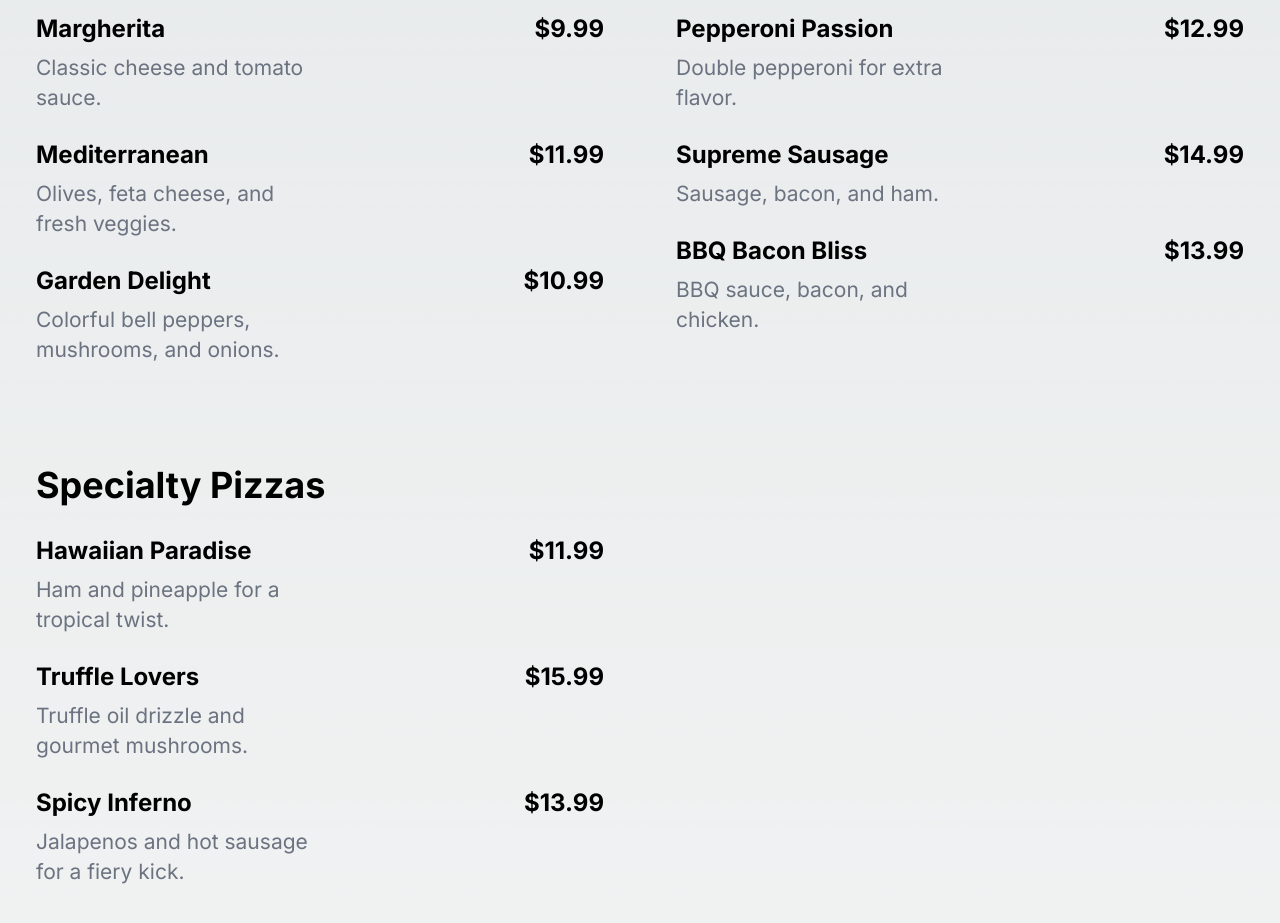
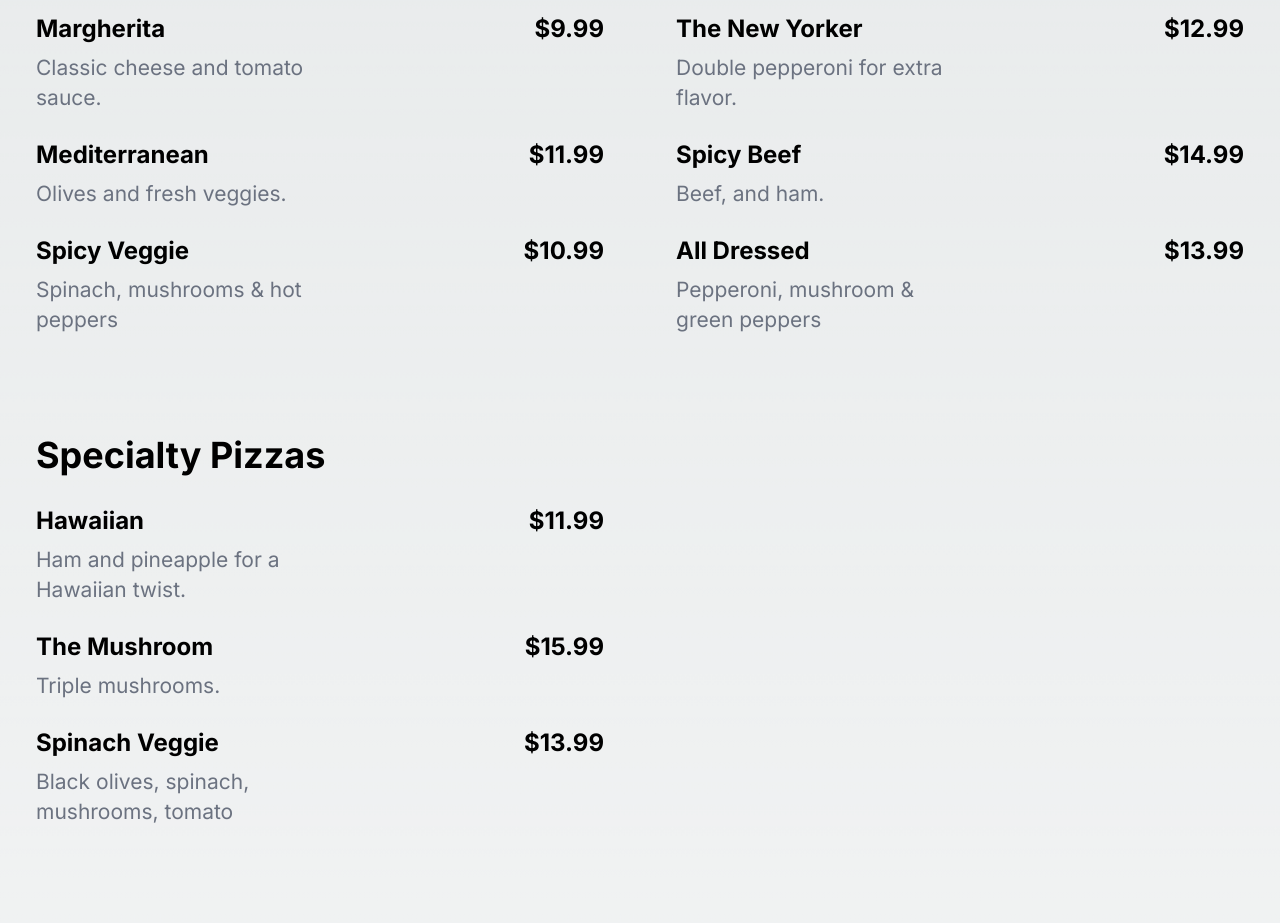
Before and after one commit to royce-c/pizza-shop, a Next.js app: page /test2 in a window 1280 px wide. Shown: the part 2640-3563 px from the top of the page. Built offline with nearby package versions, Linux system fonts and the light colour scheme.

Commit message:
updated menu items

```diff
--- a/src/app/test2/page.tsx
+++ b/src/app/test2/page.tsx
@@ -133,7 +133,7 @@ export default function Component() {
               <div className="space-y-2">
                 <h3 className="text-xl font-bold">Hawaiian</h3>
                 <p className="text-sm text-gray-500 dark:text-gray-400">
-                  Every House Pizza starts with hand tossed dough topped with
+                  Every Hawaiian Pizza starts with hand tossed dough topped with
                   our signature sauce and mozzarella
                 </p>
                 <p className="text-xl font-bold">$11.99</p>
@@ -211,7 +211,7 @@ export default function Component() {
                     <div className="space-y-1">
                       <h4 className="font-bold">Mediterranean</h4>
                       <p className="text-sm text-gray-500 peer-rtl:justify-end peer-rtl:text-right dark:text-gray-400">
-                        Olives, feta cheese, and fresh veggies.
+                        Olives and fresh veggies.
                       </p>
                     </div>
                     <div className="self-start justify-self-end font-bold">
@@ -220,9 +220,9 @@ export default function Component() {
                   </div>
                   <div className="grid grid-cols-2 items-start gap-4">
                     <div className="space-y-1">
-                      <h4 className="font-bold">Garden Delight</h4>
+                      <h4 className="font-bold">Spicy Veggie</h4>
                       <p className="text-sm text-gray-500 peer-rtl:justify-end peer-rtl:text-right dark:text-gray-400">
-                        Colorful bell peppers, mushrooms, and onions.
+                        Spinach, mushrooms & hot peppers
                       </p>
                     </div>
                     <div className="self-start justify-self-end font-bold">
@@ -236,7 +236,7 @@ export default function Component() {
                 <div className="grid gap-4 my-4">
                   <div className="grid grid-cols-2 items-start gap-4">
                     <div className="space-y-1">
-                      <h4 className="font-bold">Pepperoni Passion</h4>
+                      <h4 className="font-bold">The New Yorker</h4>
                       <p className="text-sm text-gray-500 peer-rtl:justify-end peer-rtl:text-right dark:text-gray-400">
                         Double pepperoni for extra flavor.
                       </p>
@@ -247,9 +247,9 @@ export default function Component() {
                   </div>
                   <div className="grid grid-cols-2 items-start gap-4">
                     <div className="space-y-1">
-                      <h4 className="font-bold">Supreme Sausage</h4>
+                      <h4 className="font-bold">Spicy Beef</h4>
                       <p className="text-sm text-gray-500 peer-rtl:justify-end peer-rtl:text-right dark:text-gray-400">
-                        Sausage, bacon, and ham.
+                        Beef, and ham.
                       </p>
                     </div>
                     <div className="self-start justify-self-end font-bold">
@@ -258,9 +258,9 @@ export default function Component() {
                   </div>
                   <div className="grid grid-cols-2 items-start gap-4">
                     <div className="space-y-1">
-                      <h4 className="font-bold">BBQ Bacon Bliss</h4>
+                      <h4 className="font-bold">All Dressed</h4>
                       <p className="text-sm text-gray-500 peer-rtl:justify-end peer-rtl:text-right dark:text-gray-400">
-                        BBQ sauce, bacon, and chicken.
+                        Pepperoni, mushroom & green peppers
                       </p>
                     </div>
                     <div className="self-start justify-self-end font-bold">
@@ -274,9 +274,9 @@ export default function Component() {
                 <div className="grid gap-4 my-4">
                   <div className="grid grid-cols-2 items-start gap-4">
                     <div className="space-y-1">
-                      <h4 className="font-bold">Hawaiian Paradise</h4>
+                      <h4 className="font-bold">Hawaiian</h4>
                       <p className="text-sm text-gray-500 peer-rtl:justify-end peer-rtl:text-right dark:text-gray-400">
-                        Ham and pineapple for a tropical twist.
+                        Ham and pineapple for a Hawaiian twist.
                       </p>
                     </div>
                     <div className="self-start justify-self-end font-bold">
@@ -285,9 +285,9 @@ export default function Component() {
                   </div>
                   <div className="grid grid-cols-2 items-start gap-4">
                     <div className="space-y-1">
-                      <h4 className="font-bold">Truffle Lovers</h4>
+                      <h4 className="font-bold">The Mushroom</h4>
                       <p className="text-sm text-gray-500 peer-rtl:justify-end peer-rtl:text-right dark:text-gray-400">
-                        Truffle oil drizzle and gourmet mushrooms.
+                        Triple mushrooms.
                       </p>
                     </div>
                     <div className="self-start justify-self-end font-bold">
@@ -296,9 +296,9 @@ export default function Component() {
                   </div>
                   <div className="grid grid-cols-2 items-start gap-4">
                     <div className="space-y-1">
-                      <h4 className="font-bold">Spicy Inferno</h4>
+                      <h4 className="font-bold">Spinach Veggie</h4>
                       <p className="text-sm text-gray-500 peer-rtl:justify-end peer-rtl:text-right dark:text-gray-400">
-                        Jalapenos and hot sausage for a fiery kick.
+                        Black olives, spinach, mushrooms, tomato
                       </p>
                     </div>
                     <div className="self-start justify-self-end font-bold">
```
